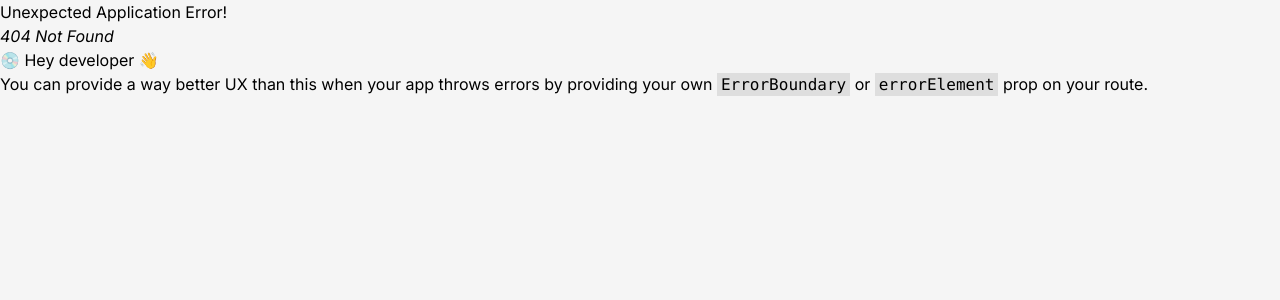
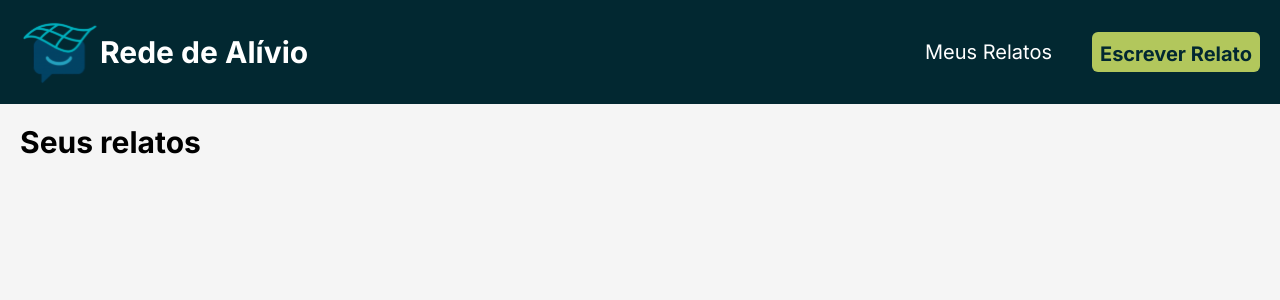
Before and after one commit to FiapudosEAD/gs-rede-apoio-front, a React (Vite) app: page /myStories in a window 1280 px wide. Before the commit this address had no page. Shown: the top 300 px of the page. Built offline with nearby package versions, Linux system fonts and the light colour scheme.

Commit message:
add: add title pattern to the project, also add new pages (storyDetails and myStories)

```diff
--- a/src/main.jsx
+++ b/src/main.jsx
@@ -8,10 +8,12 @@ import "./index.css";
 //Import Páginas
 import Home from "./pages/home.jsx";
 import WriteStory from "./pages/writeStory.jsx";
+import MyStories from "./pages/myStories.jsx";
 
 const router = createBrowserRouter([
   { path: "/", element: <Home /> },
   { path: "/writeStory", element: <WriteStory /> },
+  { path: "/myStories", element: <MyStories /> },
 ]);
 
 ReactDOM.createRoot(document.getElementById("root")).render(
--- /dev/null
+++ b/src/pages/myStories.jsx
@@ -0,0 +1,10 @@
+import Header from "../components/header.jsx";
+
+export default function MyStories() {
+    return(
+        <>
+            <Header />
+            <h1 className="p-5 font-bold text-xl md:text-3xl">Seus relatos</h1>
+        </>
+    );
+}
--- /dev/null
+++ b/src/pages/storyDetails.jsx
@@ -0,0 +1,7 @@
+import Header from "../components/header";
+
+export default function StoryDetails() {
+    return (
+        <Header />
+    );
+}
--- a/src/pages/writeStory.jsx
+++ b/src/pages/writeStory.jsx
@@ -7,7 +7,7 @@ export default function WriteStory() {
   return (
     <>
         <Header />
-        <h1 className="p-5 w-11/12 h-11/12 font-bold text-2xl lg:text-3xl">Escreva seu relato</h1>
+        <h1 className="p-5 font-bold text-3xl">Escreva seu relato</h1>
         <div className="bg-light-blue m-5 lg:m-10 rounded-md shadow-md flex flex-col p-5 lg:p-10 gap-4">
             <InputLabel placeholder="Título:"/>
             <div className="bg-dark-green rounded-md h-1"></div>
```
